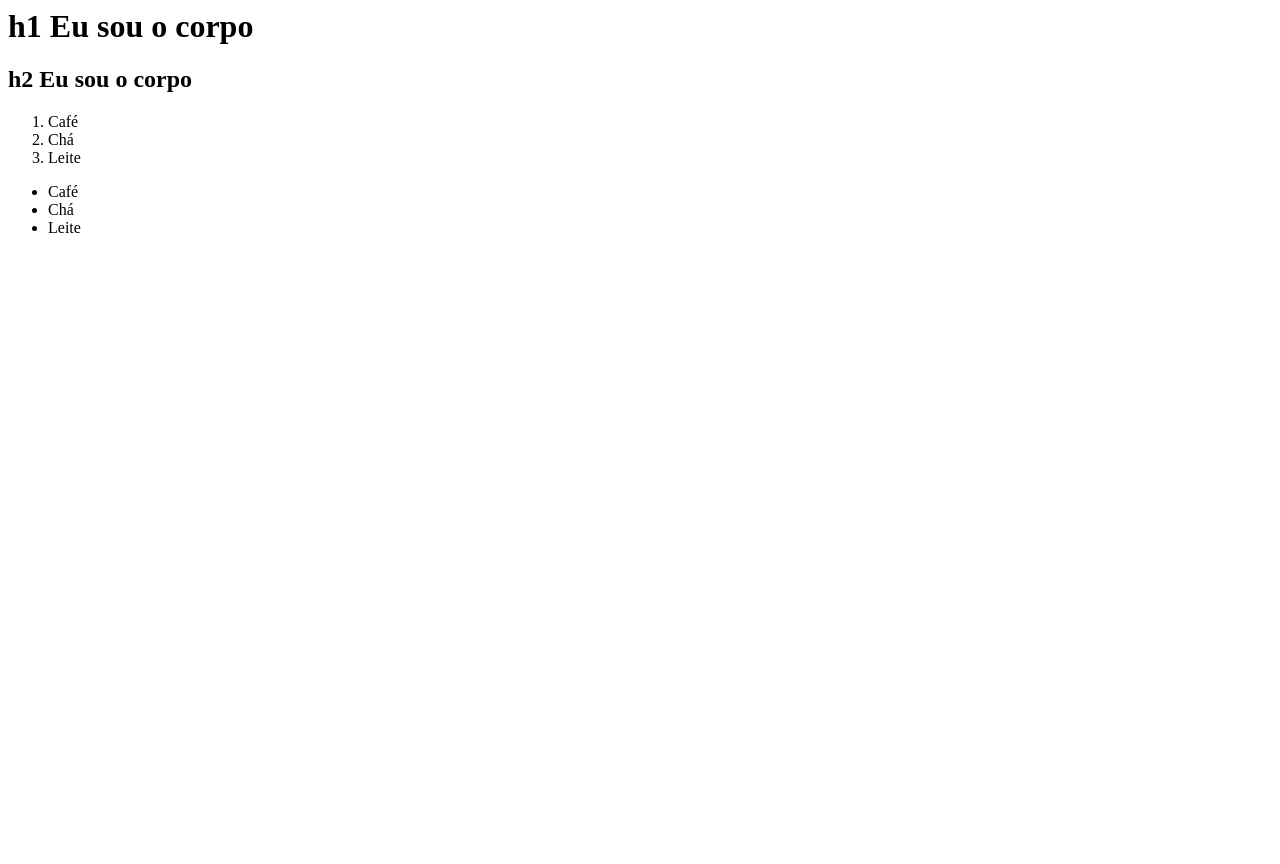
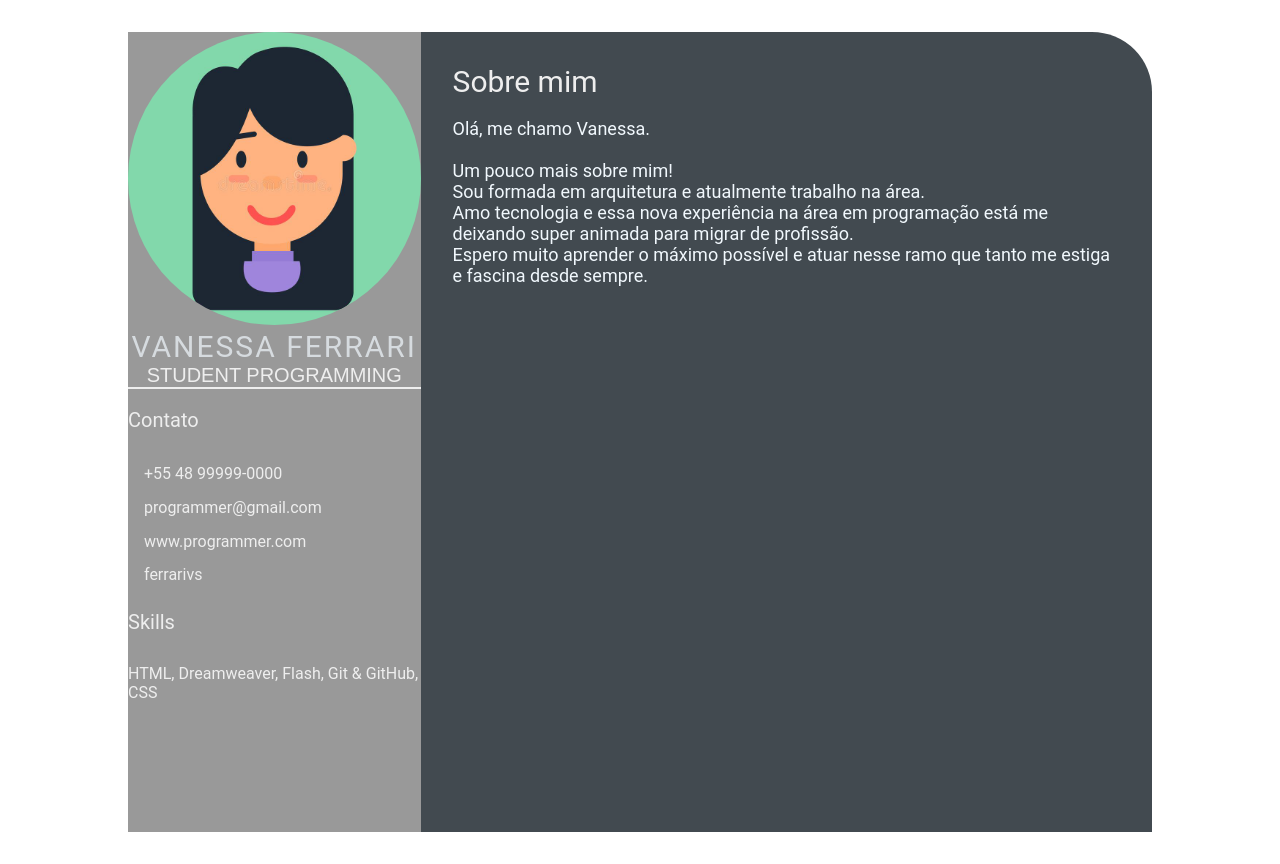
Before and after one commit to ferrarivs/devweekgit.github.io, a plain HTML site: page index.html in a window 1280 px wide. Before the commit the page ends 800 px from the top, so only its background shows below. Drawn offline with Linux system fonts and the light colour scheme.

Commit message:
day-2 (#2)

```diff
--- a/index.html
+++ b/index.html
@@ -1,21 +1,58 @@
-<html>
-    <head>
-        <title>
-            Olá, eu sou a cabeça
-        </title>
-    </head>
-    <body>
-        <h1>h1 Eu sou o corpo</h1>
-        <h2>h2 Eu sou o corpo</h2>
-    </body>
-    <ol>
-        <li>Café</li>
-        <li>Chá</li>
-        <li>Leite</li>
-    </ol>
-    <ul>
-        <li>Café</li>
-        <li>Chá</li>
-        <li>Leite</li>
-    </ul>
+<!DOCTYPE html>
+<html lang="en">
+<head>
+    <meta charset="UTF-8">
+    <meta http-equiv="X-UA-Compatible" content="IE=edge">
+    <meta name="viewport" content="width=device-width, initial-scale=1.0">
+    <title>Vanessa Serafin Ferrari</title>
+
+    <link rel="stylesheet" href="style.css">
+
+</head>
+<body>
+    <main class="resume-contents">
+        <section class="left-section">
+            <section class="left-section-content">
+                <div class="profile">
+                    <img class="profile-image" src="img/profile-image.jpg" alt="Profile image">
+                    <p class="name">Vanessa Ferrari</p>
+                    <p class="profession">Student Programming</p>
+                </div>
+                <div class="contact-info">
+                    <br>
+                    <p class="left-title">Contato</p>
+                    <ul>
+                        <li><i class="fa fa-phone"></i>+55 48 99999-0000</li>
+                        <li><i class="fa fa-envelope"></i>programmer@gmail.com</li>
+                        <li><i class="fa fa-globe"></i>www.programmer.com</li>
+                        <li><i class="fa fa-github"></i>ferrarivs</li>
+                    </ul>
+                </div>
+                <div class="skills">
+                    <br>
+                    <p class="left-title">Skills</p>
+                    <ul>
+                        <li><p>HTML, Dreamweaver, Flash, Git & GitHub, CSS</p></li>
+                    </ul>
+                </div>
+            </section>
+            </section>
+            <section class="right-section">
+                <div class="right-section-contents">
+                    <section class="about gap">
+                        <div class="right-title">Sobre mim</div>
+                        <br>
+                        <p class="about-me-contents">
+                            Olá, me chamo Vanessa.<br>
+                            <br> Um pouco mais sobre mim!
+                            <br> Sou formada em arquitetura e atualmente trabalho na área.
+                            <br> Amo tecnologia e essa nova experiência na área em programação está me deixando super animada para migrar de profissão.
+                            <br> Espero muito aprender o máximo possível e atuar nesse ramo que tanto me estiga e fascina desde sempre.
+                        </p>
+                    </section>
+                </div>
+            </section>
+        </section>
+    </main>
+</body>
 </html>
--- /dev/null
+++ b/style.css
@@ -0,0 +1,110 @@
+* {
+    margin: 0;
+    padding: 0;
+    box-sizing: border-box;
+    list-style: none;
+    font-family: 'Roboto', sans-serif;
+}
+
+.resume-contents {
+    min-height: 100vh;
+    width: 80%;
+    margin: 2rem auto;
+    display: grid;
+    grid-template-columns: repeat(7, 1fr);
+}
+
+.left-section {
+    grid-column: span 2;
+    height: 100%;
+    background-color: #999999;
+}
+
+.right-section {
+    grid-column: span 5;
+    height: 100%;
+    background-color: #424a50;
+    border-radius: 0px 60px 0px 0px;
+}
+
+.left-section-contents{
+    padding: 2rem 2rem;
+}
+
+.profile {
+    width: 100%;
+    border-bottom: 2px solid #eeeeee;
+}
+
+.profile .profile-image {
+    width: 100%;
+
+    border-radius: 100%;
+
+}
+
+
+.name {
+    color: #d6dbdf;
+    font-size: 30px;
+    text-align: center;
+    letter-spacing: 2px;
+    text-transform: uppercase;
+}
+
+.profession {
+    color: #eeeeee;
+    font-family: sans-serif;
+    font-size: 20px;
+    text-transform: uppercase;
+    text-align: center;
+}
+
+/* .contact-info { border-bottom: 2px solid #1B2631; } */
+.left-title {
+    color: #eeeeee;
+    font-size: 20px;
+}
+
+.contact-info ul {
+    padding-top: 1.5rem;
+}
+
+.contact-info ul li,
+.references ul li {
+    padding: .4rem 0;
+    color: #eeeeee;
+}
+
+.contact-info ul li i,
+.references ul li i {
+    padding-right: 1rem;
+    font-size: 18px;
+    color: #eeeeee;
+}
+
+.skills ul {
+    padding-top: 1.5rem;
+}
+.skills ul li p {
+    padding: .4rem 0;
+    color: #eeeeee;
+}
+
+.right-section-contents {
+    padding: 2rem 2rem;
+}
+
+.right-title {
+    color: #eeeeee;
+    font-size: 30px;
+}
+
+.gap {
+    padding-bottom: 2rem;
+}
+.about-me-contents {
+    font-size: 18px;
+    color: #F1F8FD;
+    font-family: roboto;
+}
```
Also changed, not shown: img/profile-image.jpg (added).
